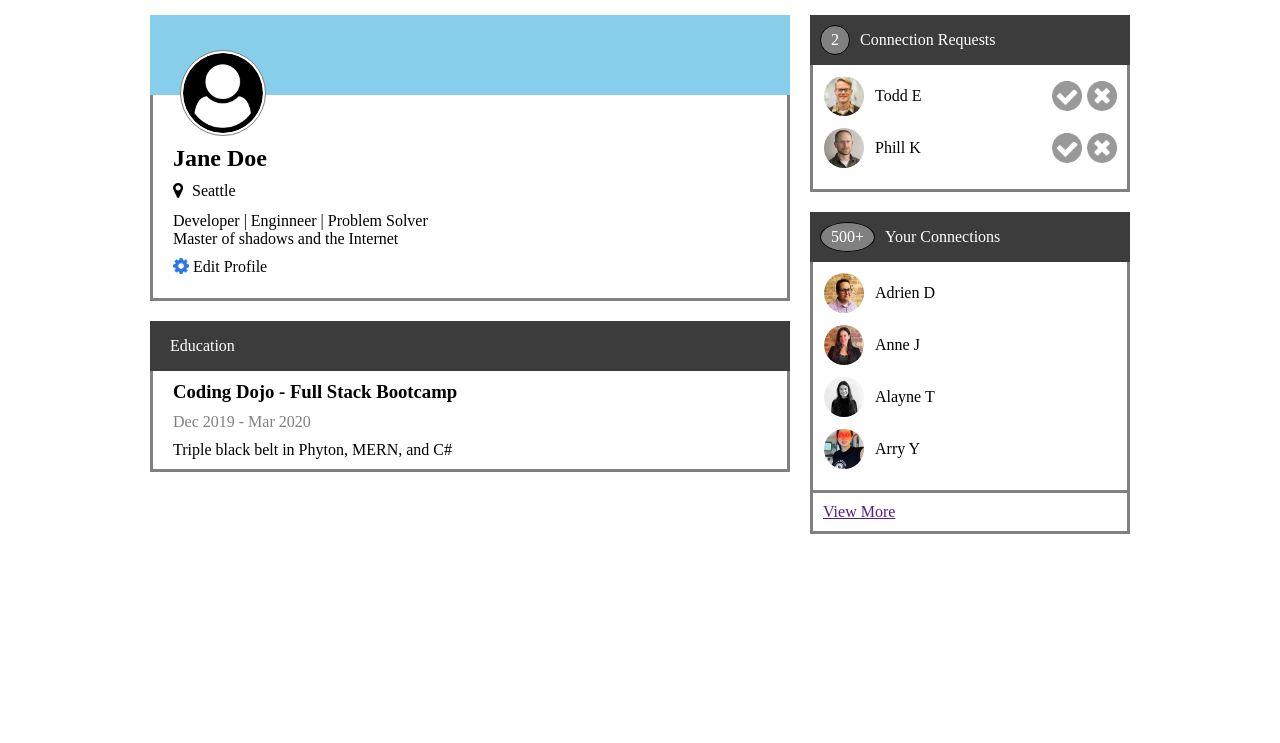
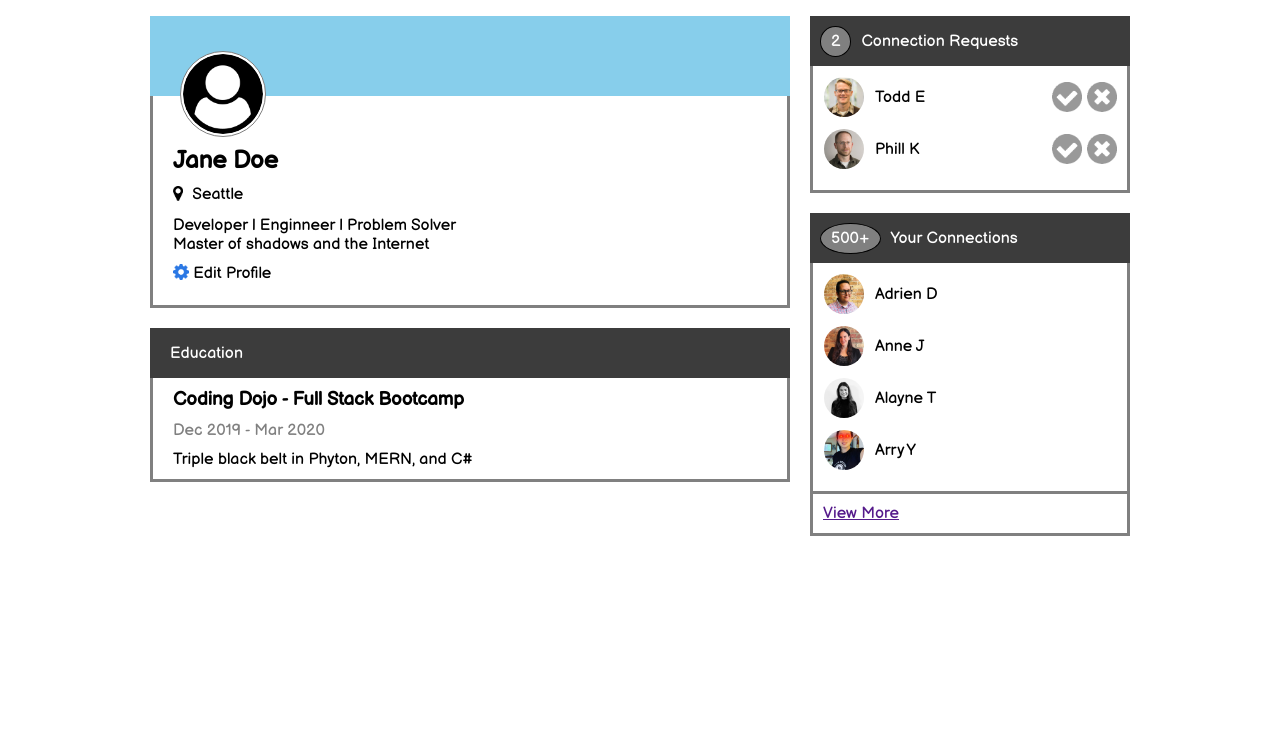
Before and after one commit to garavito16/PaginaPerfil, a plain HTML site: page index.html in a window 1280 px wide. Shown: the part 57-800 px from the top of the page. Drawn offline with Linux system fonts and the light colour scheme.

Commit message:
agregando nuevo font-family

```diff
--- a/css/style.css
+++ b/css/style.css
@@ -2,6 +2,7 @@
     margin: 0;
     padding: 0;
     /* border: 1px solid black; */
+    font-family: 'Balsamiq Sans', cursive;
 }
 
 #menu {
--- a/index.html
+++ b/index.html
@@ -6,6 +6,9 @@
     <meta name="viewport" content="width=device-width, initial-scale=1.0">
     <title>Profile</title>
     <link rel="stylesheet" href="css/style.css">
+    <link rel="preconnect" href="https://fonts.googleapis.com">
+    <link rel="preconnect" href="https://fonts.gstatic.com" crossorigin>
+    <link href="https://fonts.googleapis.com/css2?family=Balsamiq+Sans&display=swap" rel="stylesheet">
 </head>
 <body>
     <div id="contenedor">
```
